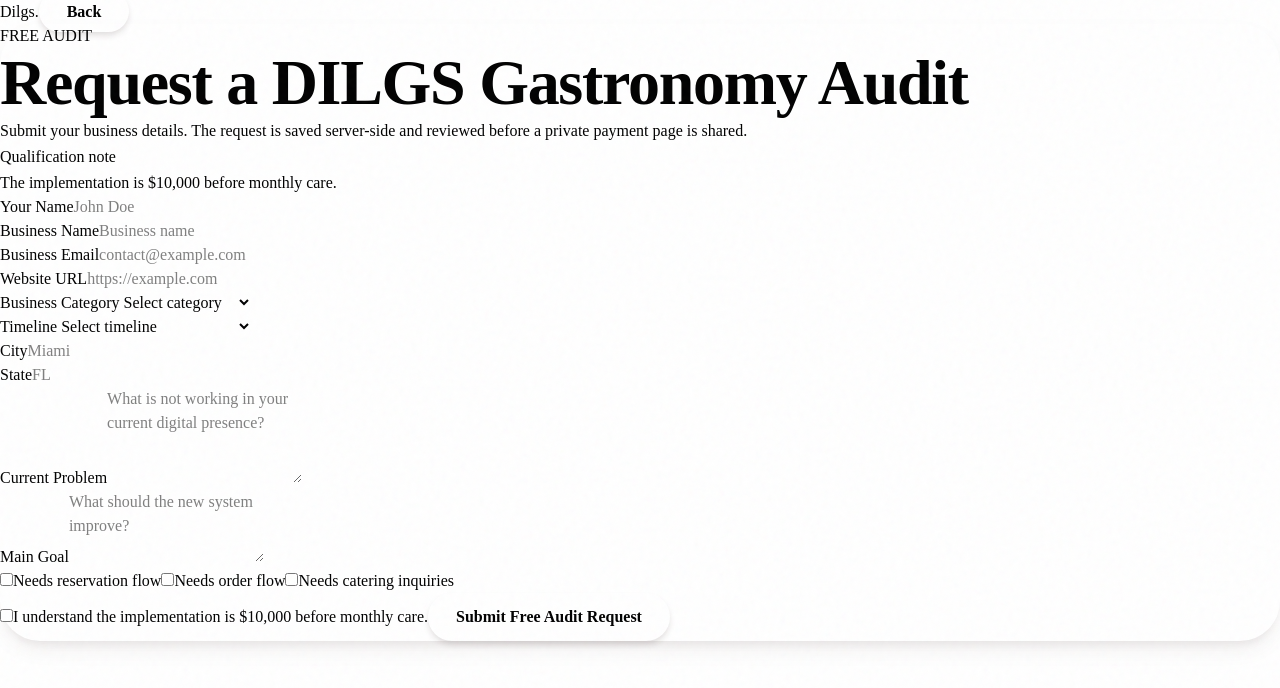
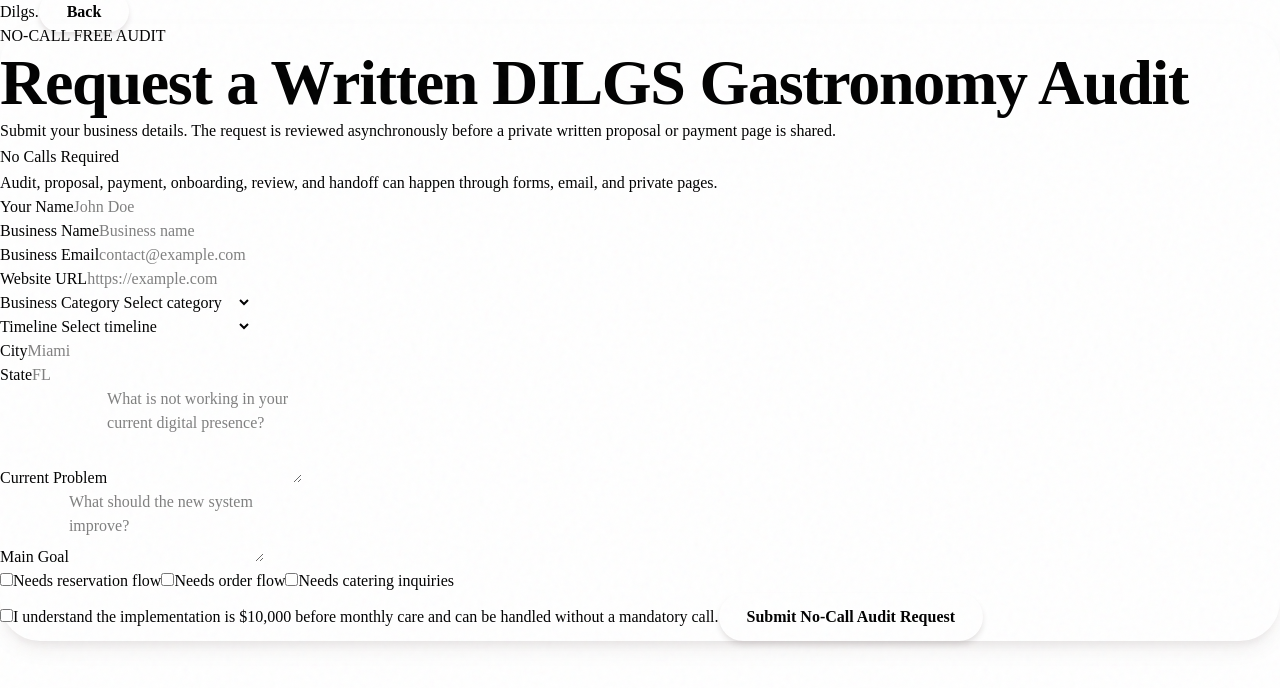
Before and after one commit to Guszts/Dukgs, a React (Vite) app in the folder client/: page /audit in a window 1280 px wide. Shown: the top 688 px of the page. Built offline with nearby package versions, Linux system fonts and the light colour scheme.

Commit message:
Clarify audit is no-call asynchronous flow

```diff
--- a/client/src/pages/Audit.tsx
+++ b/client/src/pages/Audit.tsx
@@ -78,7 +78,7 @@
         <div className="bento-card max-w-xl p-8 sm:p-10 text-center rounded-[40px] border-[3px] border-brand-brown shadow-[8px_8px_0px_rgba(45,30,24,1)]">
           <span className="text-xs font-mono tracking-widest text-brand-orange font-black uppercase">REQUEST SAVED</span>
           <h1 className="mt-5 font-display text-4xl sm:text-5xl text-brand-brown uppercase font-black">Free Audit Request Received</h1>
-          <p className="mt-5 text-brand-brown/75 font-medium">Your request was saved. Qualified businesses can receive a private proposal and deposit page after review.</p>
+          <p className="mt-5 text-brand-brown/75 font-medium">Your request was saved. No call is required. Qualified businesses can receive a written private proposal and deposit page after review.</p>
           <p className="mt-5 rounded-2xl border-[3px] border-brand-brown bg-cream p-4 text-xs font-black text-brand-brown">{message}</p>
           <Link href="/" className="bubble-btn bg-brand-yellow hover:bg-brand-yellow-hover text-brand-brown px-7 py-4 rounded-full font-display font-black uppercase tracking-wider text-xs text-center mt-8 inline-flex">Back to Home</Link>
         </div>
@@ -102,13 +102,13 @@
                 <span className="w-2.5 h-7 bg-brand-orange/80 rounded-full rotate-12" />
                 <span className="w-2.5 h-8 bg-brand-orange rounded-full -rotate-12" />
                 <span className="w-2.5 h-7 bg-brand-orange/80 rounded-full rotate-6" />
-                <span className="text-xs font-mono tracking-widest text-brand-brown/60 uppercase ml-2">FREE AUDIT</span>
+                <span className="text-xs font-mono tracking-widest text-brand-brown/60 uppercase ml-2">NO-CALL FREE AUDIT</span>
               </div>
-              <h1 className="font-display text-4xl sm:text-5xl text-brand-brown uppercase leading-tight tracking-tight font-black">Request a DILGS Gastronomy Audit</h1>
-              <p className="text-brand-brown/75 font-medium leading-relaxed">Submit your business details. The request is saved server-side and reviewed before a private payment page is shared.</p>
+              <h1 className="font-display text-4xl sm:text-5xl text-brand-brown uppercase leading-tight tracking-tight font-black">Request a Written DILGS Gastronomy Audit</h1>
+              <p className="text-brand-brown/75 font-medium leading-relaxed">Submit your business details. The request is reviewed asynchronously before a private written proposal or payment page is shared.</p>
               <div className="bg-brand-yellow rounded-[28px] border-[3px] border-brand-brown p-5 shadow-[6px_6px_0px_rgba(45,30,24,1)]">
-                <p className="font-display text-sm uppercase tracking-wider text-brand-brown font-black">Qualification note</p>
-                <p className="mt-2 text-sm text-brand-brown/75 font-semibold">The implementation is $10,000 before monthly care.</p>
+                <p className="font-display text-sm uppercase tracking-wider text-brand-brown font-black">No Calls Required</p>
+                <p className="mt-2 text-sm text-brand-brown/75 font-semibold">Audit, proposal, payment, onboarding, review, and handoff can happen through forms, email, and private pages.</p>
               </div>
             </div>
 
@@ -133,12 +133,12 @@
                 <label className={checkClass}><input type="checkbox" checked={form.needs_catering_inquiries} onChange={(e) => update("needs_catering_inquiries", e.target.checked)} className="mt-0.5 accent-brand-orange" />Needs catering inquiries</label>
               </div>
 
-              <label className={checkClass}><input type="checkbox" checked={form.budget_confirmed} onChange={(e) => update("budget_confirmed", e.target.checked)} required className="mt-0.5 accent-brand-orange" />I understand the implementation is $10,000 before monthly care.</label>
+              <label className={checkClass}><input type="checkbox" checked={form.budget_confirmed} onChange={(e) => update("budget_confirmed", e.target.checked)} required className="mt-0.5 accent-brand-orange" />I understand the implementation is $10,000 before monthly care and can be handled without a mandatory call.</label>
 
               {status === "error" && <div className="rounded-2xl border-[3px] border-brand-brown bg-white p-4 text-sm font-bold text-brand-brown">{message}</div>}
 
               <button type="submit" disabled={status === "loading"} className="bubble-btn bg-brand-yellow hover:bg-brand-yellow-hover text-brand-brown px-7 py-4 rounded-full font-display font-black uppercase tracking-wider text-xs sm:text-sm text-center w-full disabled:opacity-60">
-                {status === "loading" ? "Saving Audit Request" : "Submit Free Audit Request"}
+                {status === "loading" ? "Saving Audit Request" : "Submit No-Call Audit Request"}
               </button>
             </form>
           </div>
```
